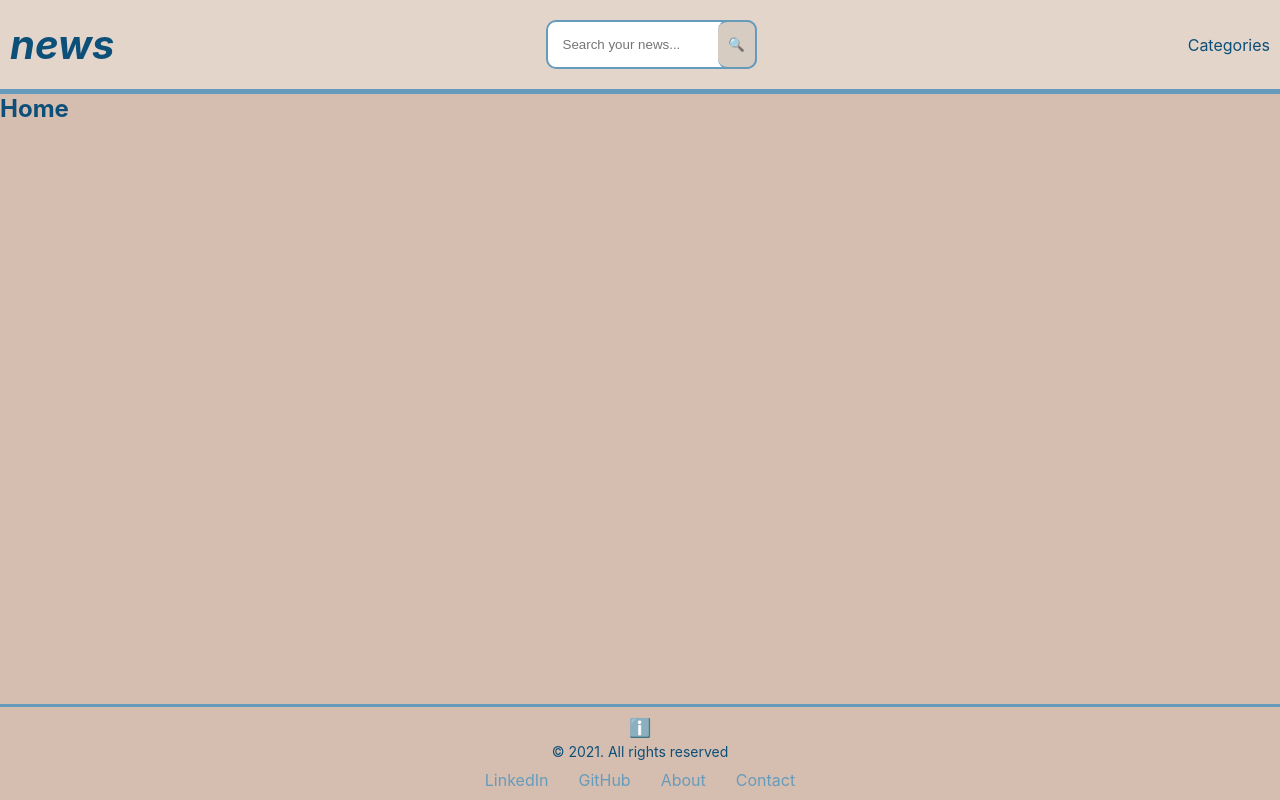
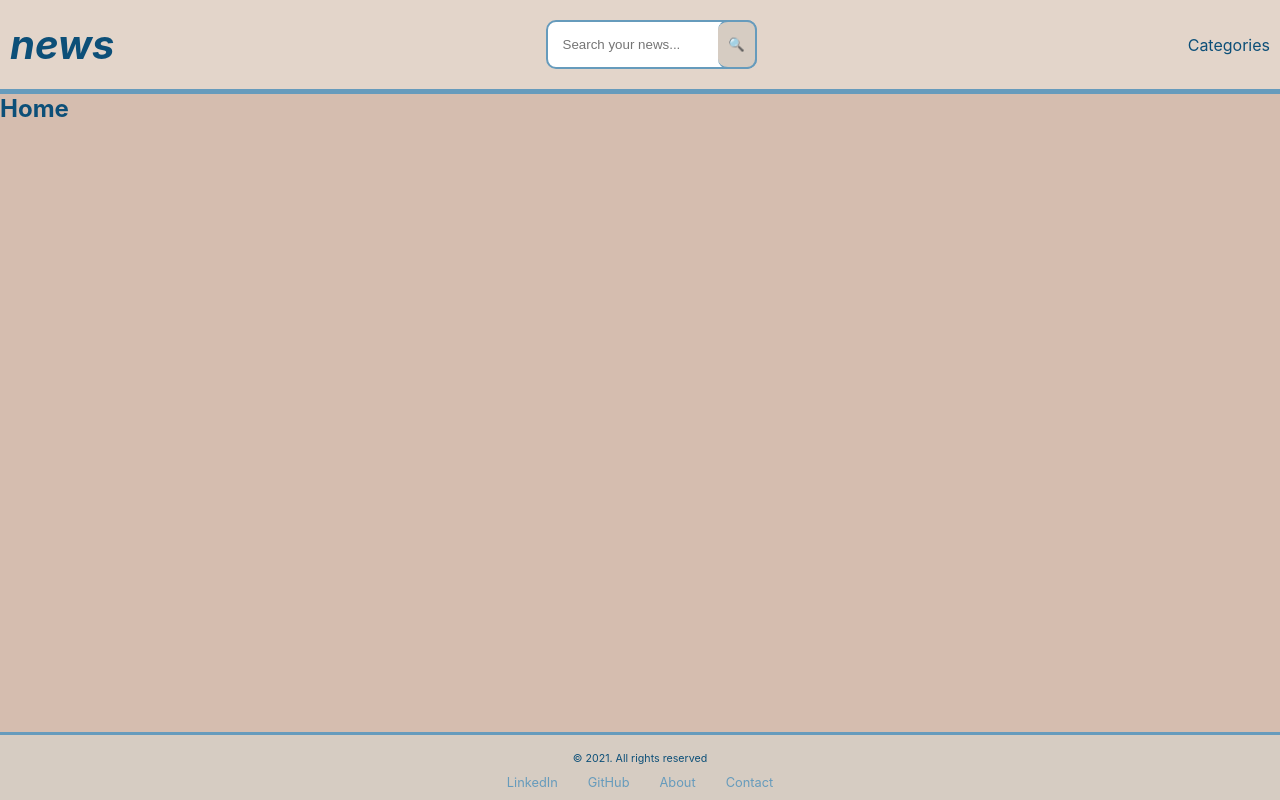
Before and after one commit to BeaCoden/context-news-api, a React (Create React App) app: page / in a window 1280 px wide. Built offline with nearby package versions, Linux system fonts and the light colour scheme.

Commit message:
refactor: Update Footer component with improved styling and copyright notice

```diff
--- a/src/components/common/Footer/Footer.jsx
+++ b/src/components/common/Footer/Footer.jsx
@@ -5,8 +5,9 @@ import styles from "./Footer.module.css";
 const Footer = () => {
   return (
     <footer className={styles.footer}>
-      <h1>ℹ️</h1>
-      <p>© 2021. All rights reserved</p>
+      <p>
+        <small>© 2021. All rights reserved</small>
+      </p>
       <ul>
         <li>
           <a
--- a/src/components/common/Footer/Footer.module.css
+++ b/src/components/common/Footer/Footer.module.css
@@ -4,21 +4,17 @@
   bottom: 0;
   left: 0;
   width: 100%;
-  background-color: transparent;
+  background-color: var(--detail-color);
   text-align: center;
   padding: 10px 0;
   z-index: 1000;
   border-top: var(--info-color) 3px solid;
-}
-
-.footer h1 {
-  margin: 0;
-  font-size: 18px;
+  font-size: 0.8rem;
+  color: var(--font-color);
 }
 
 .footer p {
   margin: 5px 0;
-  font-size: 14px;
 }
 
 .footer ul {
```
